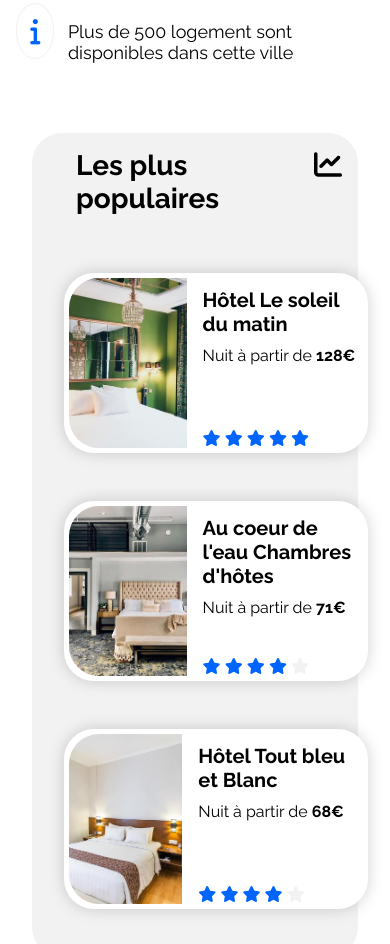
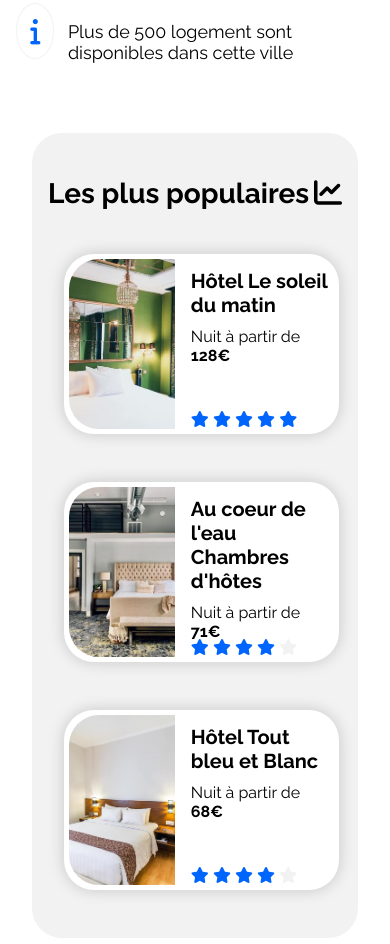
Before and after one commit to FlorysiakSimon/FlorysiakSimon_2_03122020, a plain HTML site: page index.html in a window 390 px wide. Shown: the part 934-1878 px from the top of the page. Drawn offline with Linux system fonts and the light colour scheme.

Commit message:
(14/12/20) finition du responsiv desktop/tablet

```diff
--- a/css/index.css
+++ b/css/index.css
@@ -201,7 +201,7 @@ a {
   flex-basis: 70%;
   flex-direction: row;
   flex-wrap: wrap;
-  justify-content: space-between;
+  justify-content: space-evenly;
   padding: 1em;
   margin: 1em;
   background-color: #f2f2f2;
@@ -235,7 +235,7 @@ a {
   border-radius: 30px 30px 0px 0px;
 }
 .containerHebergementItem h2 {
-  font-size: 24px;
+  font-size: 20px;
   margin: 3px 0px 3px 0px;
 }
 
@@ -308,7 +308,7 @@ a {
   margin-left: 1em;
 }
 .containerPopulairesInfos h2 {
-  font-size: 24px;
+  font-size: 20px;
   margin: 10px 0px 0px 0px;
 }
 
@@ -527,7 +527,7 @@ footer {
 @media screen and (max-width: 769px) {
   /*SECTION HEBERGEMENTS*/
   .containerPopulairesItem {
-    width: 100%;
+    width: 90%;
   }
   .containerHebergement {
     display: block;
@@ -564,18 +564,18 @@ footer {
     flex-direction: row;
   }
   .containerPopulaires {
-    display: flex;
-    flex-direction: row;
-    flex-wrap: wrap;
+    display: grid;
     justify-content: space-around;
+    grid-template-columns: repeat(3, 1fr);
+    column-gap: 2rem;
   }
   .containerPopulairesTitle {
     display: flex;
-    margin-top: 0px;
+    grid-column: 1/-1;
+    margin: 1em 0em 1em 0em;
     flex: 100%;
   }
   .containerPopulairesItem {
-    max-width: 340px;
   }
   .containerHebergement {
     order: 2;
@@ -608,3 +608,10 @@ footer {
     grid-column: 3/4;
   }
 }
+
+@media screen and (max-width: 1080px) {
+  .containerPopulaires {
+    display: flex;
+    flex-direction: column;
+  }
+}
```
